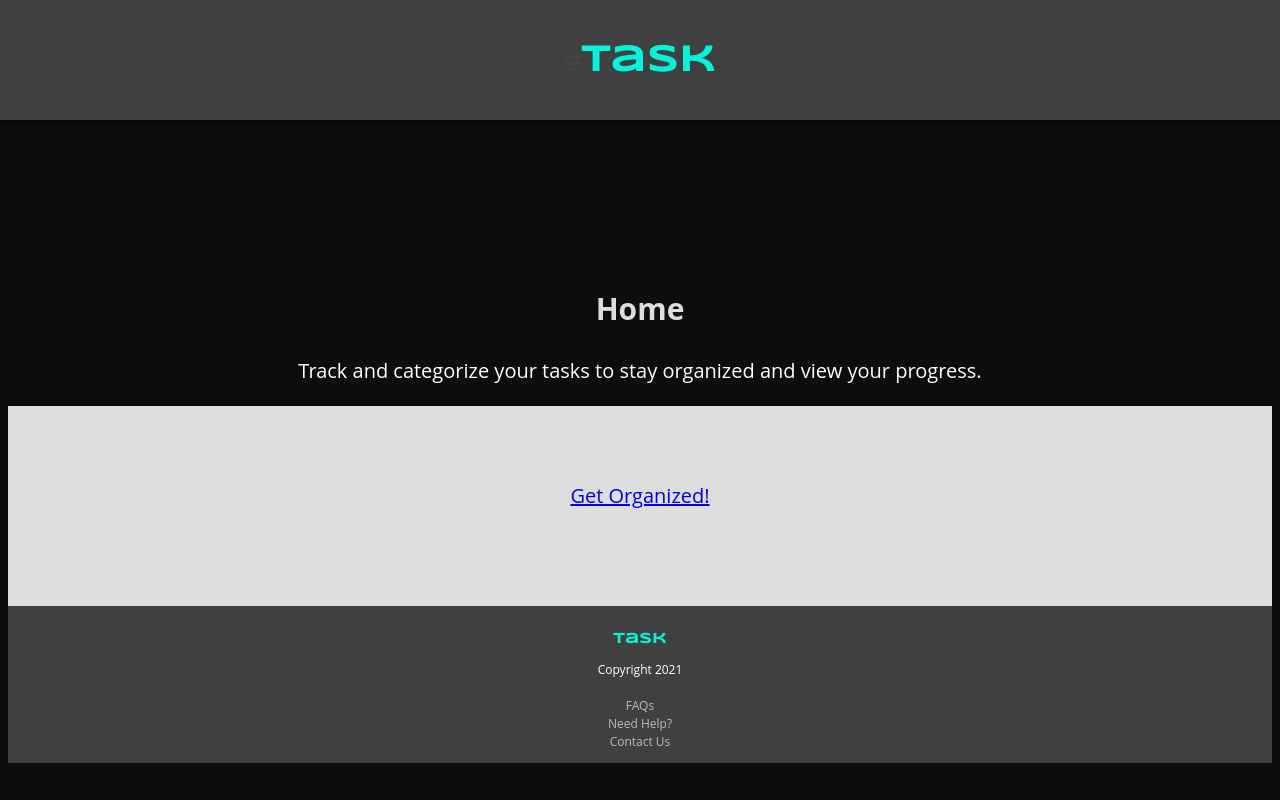
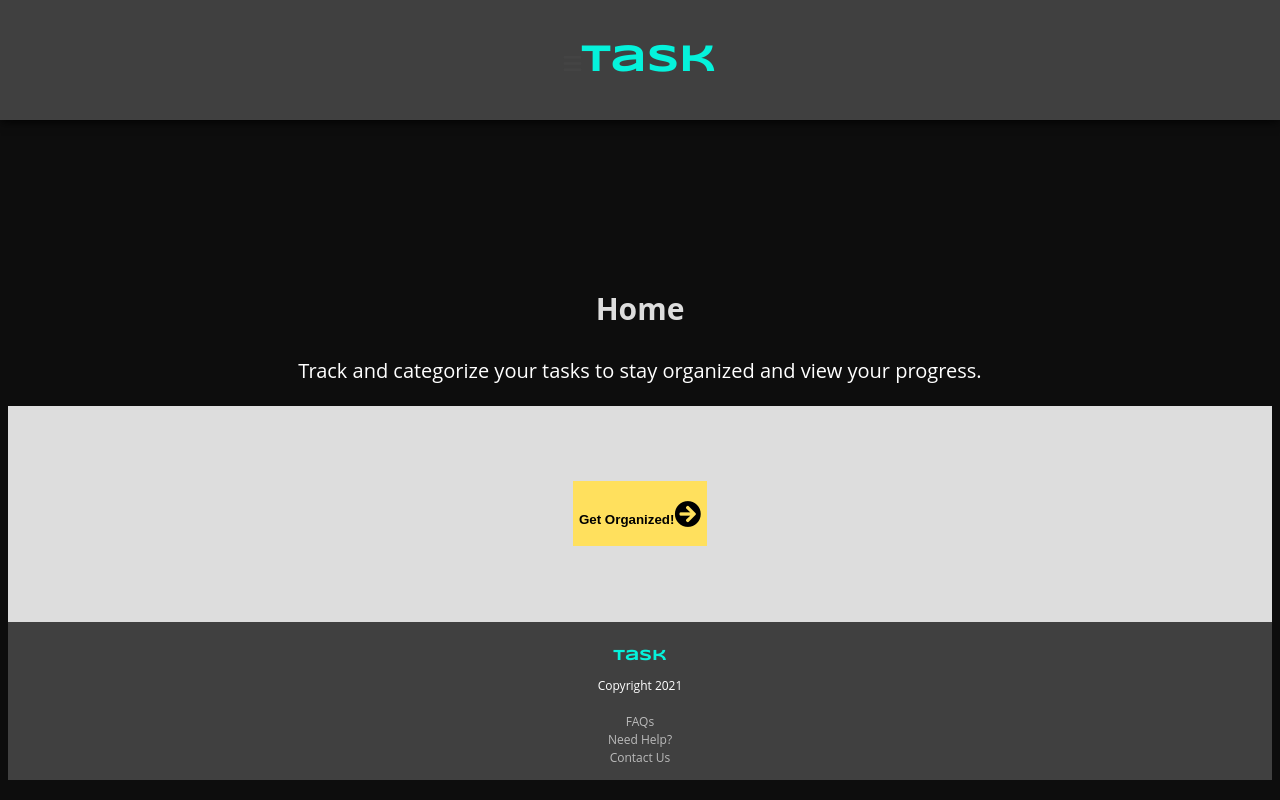
Before and after one commit to bluwakpa/task-client, a React (Create React App) app: page / in a window 1280 px wide. Built offline with nearby package versions, Linux system fonts and the light colour scheme; no server answers; a web font is replaced by a local one.

Commit message:
home button bug

```diff
--- a/src/Home.js
+++ b/src/Home.js
@@ -18,10 +18,10 @@ export default function App() {
                     </header>
                     <section className="button-section">
                         <Link to="/tasks">
-                            {/* <button onSubmit={onSubmit} className="start-button"> */}
+                            <button onSubmit={onSubmit} className="start-button">
                                 <span>Get Organized!</span>
-                                {/* <i className="fas fa-2x fa-arrow-circle-right"></i> */}
-                        {/* </button> */}
+                                <i className="fas fa-2x fa-arrow-circle-right"></i>
+                        </button>
                         </Link>
                     </section>
                 </main>
```
Also changed, not shown: 1 other file (tests, documents, lock files or other folders).
